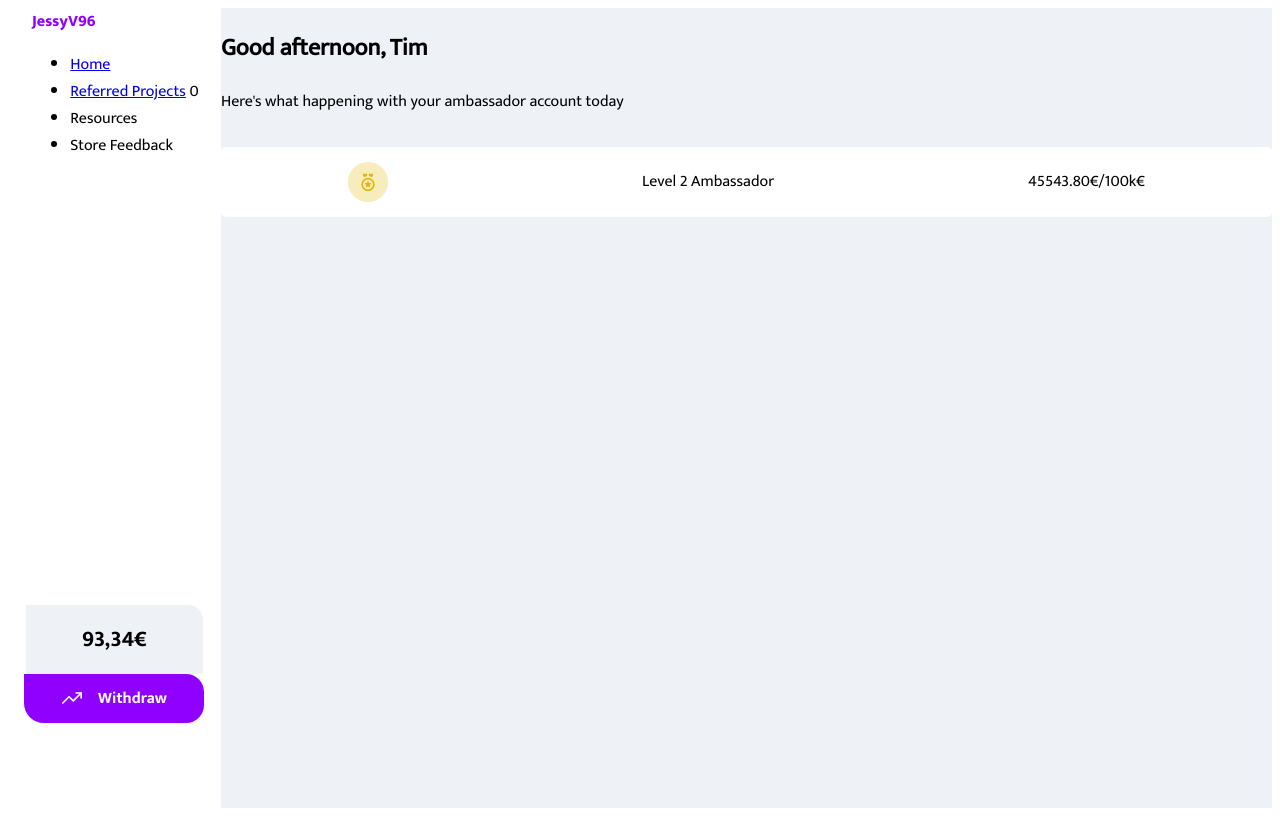
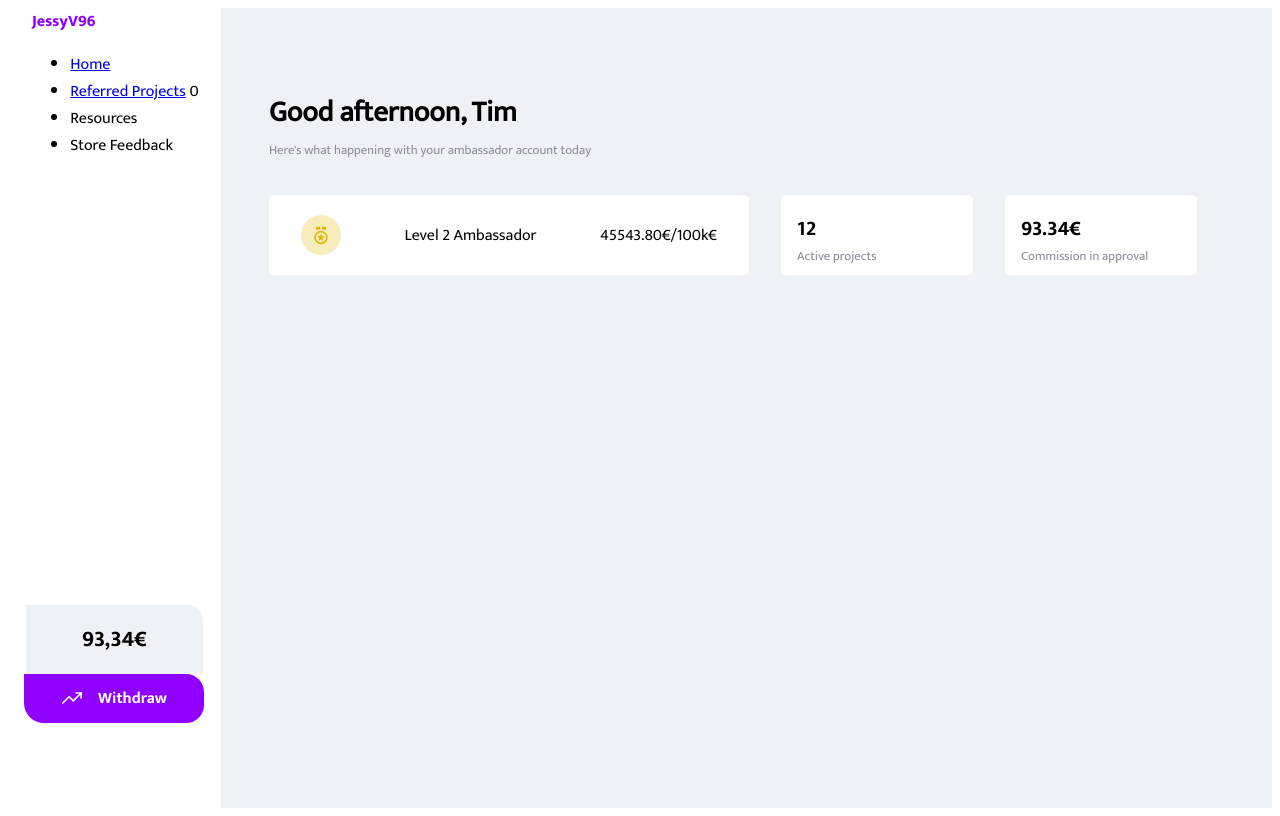
Before and after one commit to JESSYV96/nextjs-dashboard, a Next.js app: page / in a window 1280 px wide. Built offline with nearby package versions, Linux system fonts and the light colour scheme.

Commit message:
Ambassador bloc

```diff
--- /dev/null
+++ b/components/WidgetAmbassador.tsx
@@ -0,0 +1,18 @@
+import styles from '../styles/components/widgetAmbassador.module.scss'
+
+interface WidgetAmbassadorProps {
+    title: string;
+    content: string;
+    isGrowing?: boolean;
+}
+
+const WidgetAmbassador = ({ title, content }: WidgetAmbassadorProps) => {
+    return (
+        <div className={styles.widgetAmbassadorContainer}>
+            <p className={styles.content}>{content}</p>
+            <span className={styles.title}>{title}</span>
+        </div>
+    )
+}
+
+export default WidgetAmbassador
--- a/components/AmbassadorLevel.tsx
+++ b/components/WidgetAmbassadorLevel.tsx
@@ -1,8 +1,8 @@
 import { RiMedalLine } from 'react-icons/ri';
 
-import styles from '../styles/components/ambassadorLevel.module.scss'
+import styles from '../styles/components/widgetAmbassador.module.scss'
 
-const AmbassadorLevel = () => {
+const WidgetAmbassadorLevel = () => {
     return (
         <div className={styles.levelContainer}>
             <div className={styles.medalContainer}>
@@ -17,4 +17,4 @@ const AmbassadorLevel = () => {
     )
 }
 
-export default AmbassadorLevel
+export default WidgetAmbassadorLevel
--- a/pages/index.tsx
+++ b/pages/index.tsx
@@ -1,4 +1,6 @@
-import AmbassadorLevel from '../components/AmbassadorLevel'
+import React from 'react'
+import WidgetAmbassador from '../components/WidgetAmbassador'
+import WidgetAmbassadorLevel from '../components/WidgetAmbassadorLevel'
 import ContentLayout from '../layouts/DashboardContentLayout'
 import styles from '../styles/pages/home.module.scss'
 
@@ -8,14 +10,19 @@ export default function Home() {
       <div className={styles.titleContainer}>
         <h2 className={styles.title}>Good afternoon, Tim</h2>
         <span className={styles.subtitle}>Here's what happening with your ambassador account today</span>
-        <div className={styles.ambassadorContainer}>
-          <AmbassadorLevel />
-        </div>
-        <div className={styles.projectContainer}>
+      </div>
+      <div className={styles.ambassadorContainer}>
+        <WidgetAmbassadorLevel />
+        <WidgetAmbassador
+          title="Active projects"
+          content="12" />
+        <WidgetAmbassador
+          title="Commission in approval"
+          content="93.34€" />
+      </div>
+      <div className={styles.projectContainer}>
 
-        </div>
       </div>
-
     </ContentLayout>
   )
 }
--- a/styles/colors.scss
+++ b/styles/colors.scss
@@ -1,5 +1,5 @@
 $primary-color: #8F00FF;
-$secondary-color: #33374E;
+$secondary-color: #898b97;
 $background: #EEF2F7;
 $success-color: #7CD420;
 $failure-color: #F3345D;
--- a/styles/components/ambassadorLevel.module.scss
+++ /dev/null
@@ -1,20 +0,0 @@
-.levelContainer {
-  display: flex;
-  flex-direction: row;
-  justify-content: space-around;
-  align-items: center;
-  height: 70px;
-  margin: 2rem 0;
-  border-radius: 5px;
-  background-color: #fff;
-
-  .medalContainer {
-    display: flex;
-    justify-content: center;
-    align-items: center;
-    background-color: #f6ecbc;
-    width: 40px;
-    border-radius: 20px;
-    padding: 10px;
-  }
-}
--- /dev/null
+++ b/styles/components/widgetAmbassador.module.scss
@@ -0,0 +1,44 @@
+@use '../colors';
+
+%base-widget {
+  display: flex;
+  height: 80px;
+  margin: 2rem 1rem;
+  border-radius: 5px;
+  background-color: #fff;
+}
+
+.levelContainer {
+  @extend %base-widget;
+  flex-direction: row;
+  justify-content: space-around;
+  align-items: center;
+  width: 30rem;
+
+  .medalContainer {
+    display: flex;
+    justify-content: center;
+    align-items: center;
+    background-color: #f6ecbc;
+    width: 40px;
+    border-radius: 20px;
+    padding: 10px;
+  }
+}
+
+.widgetAmbassadorContainer {
+  @extend %base-widget;
+  flex-direction: column;
+  justify-content: space-around;
+  width: 12rem;
+  padding: 1rem 1rem;
+  .title {
+    color: colors.$secondary-color;
+    font-size: 0.8rem;
+  }
+  .content {
+    font-family: "Mukta-Bold";
+    font-size: 1.3rem;
+    margin: 0;
+  }
+}
--- a/styles/layouts/dashboardContent.module.scss
+++ b/styles/layouts/dashboardContent.module.scss
@@ -1,6 +1,9 @@
 @use '../colors';
 
 .dashboardContent {
-    background-color: colors.$background;
-    width: 100%;
+  background-color: colors.$background;
+  width: 100%;
+  display: flex;
+  flex-direction: column;
+  align-items: flex-start;
 }
--- a/styles/pages/home.module.scss
+++ b/styles/pages/home.module.scss
@@ -1,5 +1,23 @@
 @use '../colors';
+@use '../fonts';
 
-.homeContainer {
+.titleContainer {
+  margin: 0rem 3rem;
+  margin-top: 5rem;
 
+  .title {
+    font-size: 1.8rem;
+    margin: 0;
+  }
+
+  .subtitle {
+    font-size: 0.8rem;
+    color: colors.$secondary-color;
+  }
 }
+
+.ambassadorContainer {
+  margin: 0 2rem;
+  display: flex;
+  flex-direction: row;
+}
```
